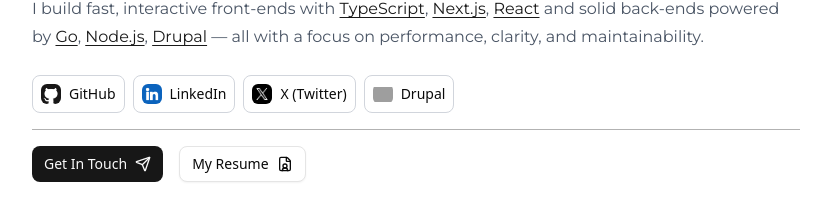
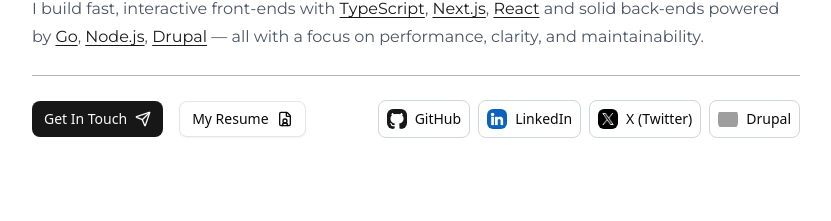
Before and after one commit to RChaubey16/ruturaj-xyz, a Next.js app: page / in a window 1280 px wide. Shown: the part 461-682 px from the top of the page, without its empty margins (224-1055 px from the left). Built offline with nearby package versions, Linux system fonts and the light colour scheme; grey boxes are pictures that could not be loaded; a web font is replaced by a local one.

Commit message:
Social profile section UI updates

```diff
--- a/app/components/Profile.tsx
+++ b/app/components/Profile.tsx
@@ -95,9 +95,8 @@ const Profile = () => {
         {renderStackLinks(backendStacks)} — all with a focus on performance,
         clarity, and maintainability.
       </p>
-      <TechUsed tech={socials} />
-
-      <div className="border-t border-black/30 dark:border-gray-600 pt-4 mt-4 flex gap-4">
+      <div className="md:border-t border-black/30 dark:border-gray-600 pt-4 mt-4 flex flex-col md:flex-row md:items-center justify-between">
+        <div className="mt-2 mb-5 pb-5 md:mb-0 md:pb-0 flex gap-4 border-b md:border-none border-black/30 dark:border-gray-600">
           <Link href={"/builds"} className="">
             <Button
               variant="default"
@@ -119,6 +118,8 @@ const Profile = () => {
             </Button>
           </Link>
         </div>
+        <TechUsed tech={socials} />
+      </div>
     </div>
   );
 };
```
Lines whose indentation alone changed are shown as unchanged.
